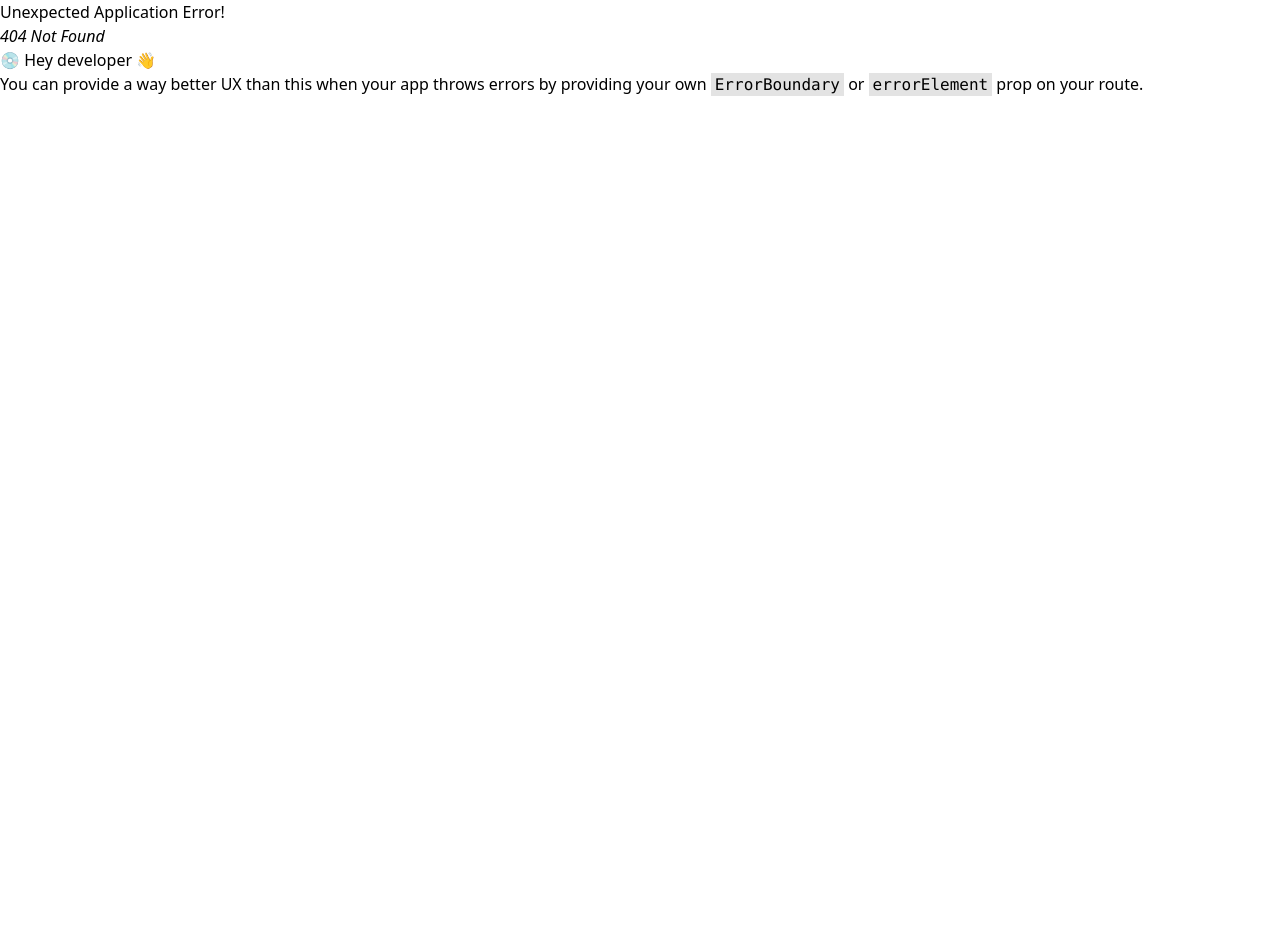
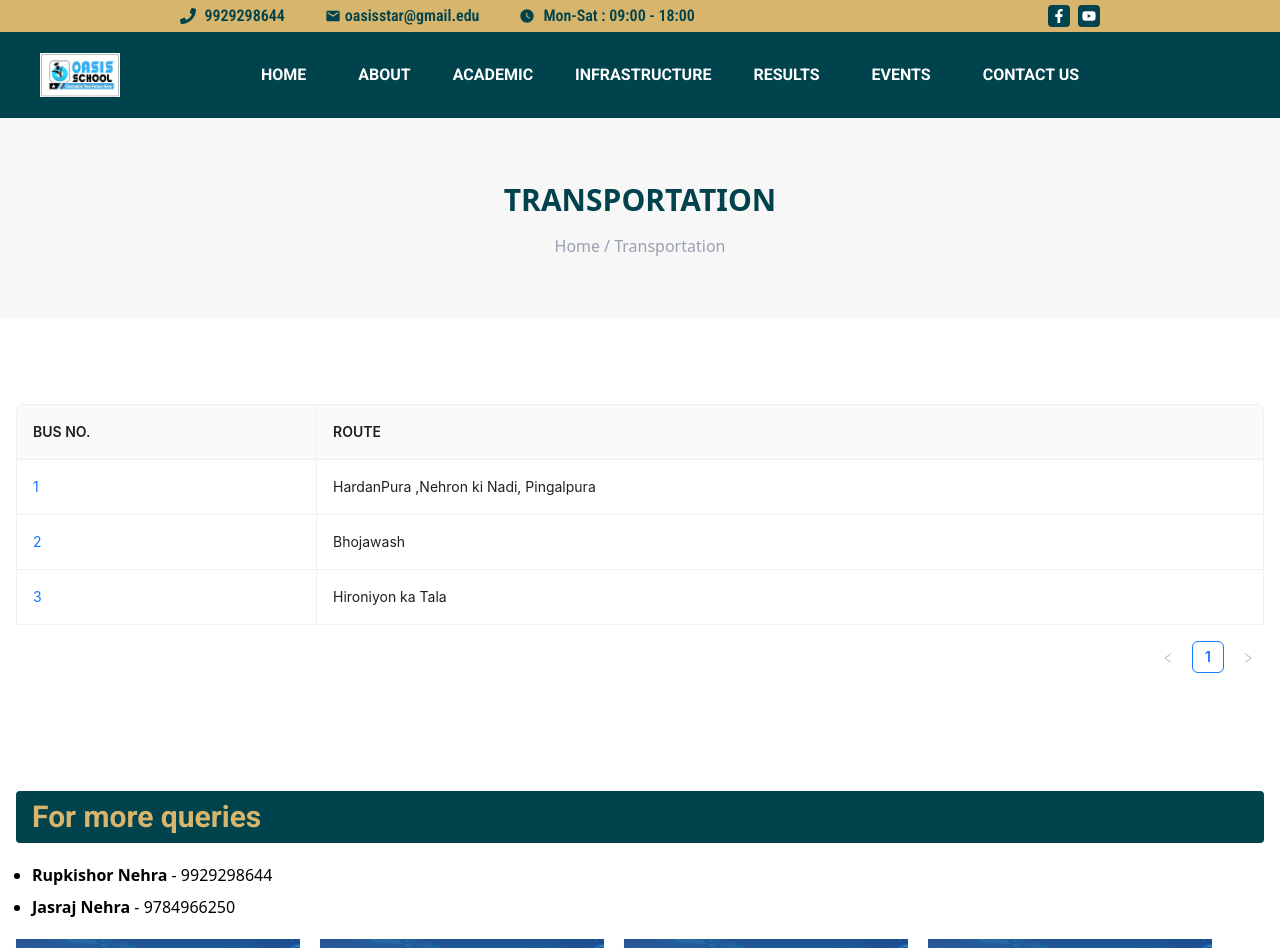
Before and after one commit to Dudschoudhary/oasis, a React (Vite) app: page /transportation in a window 1280 px wide. Before the commit this address had no page. Shown: the top 948 px of the page. Before the commit the page ends 800 px from the top, so only its background shows below. Built offline with nearby package versions, Linux system fonts and the light colour scheme.

Commit message:
design side work complite

```diff
--- a/src/components/common/Navigation.jsx
+++ b/src/components/common/Navigation.jsx
@@ -51,37 +51,35 @@ const Navigation = () => {
         { label: <Link to={"/alumni"}>Alumni Registration</Link>, key: 'alumniRegistration'},
         { label: <Link to={"/careers"}>Careers</Link>, key: 'careers' },
         // { label: <Link to={"/downloads"}>Downloads</Link>, key: 'downloads' },
-        {
-          label: 'Downloads', key: 'downloads',
-          children: [
-            { label: 'Online Registration', key: 'onlineRegistration' },  // Admission Form under Downloads
-          ]
-        },
+        // {
+        //   label: 'Downloads', key: 'downloads',
+        //   children: [
+        //     { label: 'Online Registration', key: 'onlineRegistration' },  // Admission Form under Downloads
+        //   ]
+        // },
       ]
     },
     {
       label: 'ACADEMIC', key: 'Academic',
       children: [
-        { label: 'Admissions', key: 'Addmissions',
-          children: [
-            { label: 'Greetings from Mayur', key: 'greetingsFromMayur' },
-            { label: 'Admission Procedure', key: 'admissionProcedure' },
-            { label: 'Online Registration', key: 'onlineRegistration' },
-          ]
-        },
-        { label: 'Fee Structure', key: 'feeStructure' },
-        { label: 'Uniform', key: 'uniform' },
-        { label: 'Affiliation', key: 'affiliation' },
-        { label: 'School Rules', key: 'schoolRules' },
-        { label: 'Sports / Activities', key: 'aportsActivities' },
+        // { label: 'Admissions', key: 'Addmissions',
+        //   children: [
+        //     { label: 'Greetings from Mayur', key: 'greetingsFromMayur' },
+        //     { label: 'Admission Procedure', key: 'admissionProcedure' },
+        //     { label: 'Online Registration', key: 'onlineRegistration' },
+        //   ]
+        // },
+        { label: <Link to={"fee-structure"}>Fee Structure</Link>, key: 'feeStructure' },
+        // { label: 'Uniform', key: 'uniform' },
+        { label: <Link to={"affiliation"}>Affiliation</Link> , key: 'affiliation' },
+        { label: <Link to={"school-rules"}>School Rules</Link>, key: 'schoolRules' },
+        { label: <Link to={"sports-activities"}>Sports / Activities</Link>, key: 'aportsActivities' },
       ]
     },
     {
       label: 'INFRASTRUCTURE', key: 'infrastructure',
       children: [
-        // { label: <Link to={"/laboratories"}>Laboratories</Link>, key: 'laboratories' },
-        { label: <Link to={"/digitalClassRooms"}>Digital Class Rooms </Link>, key: 'digitalClassRooms' },
-        // { label: <Link to={"/library"}>Library </Link>, key: 'library' },
+        // { label: <Link to={"/digitalClassRooms"}>Digital Class Rooms </Link>, key: 'digitalClassRooms' },
         { label: <Link to={"/transportation"}>Transportation </Link>, key: 'transportation' },
         { label: <Link to={"/facilities"}>Facilities </Link>, key: 'facilities' },
       ]
--- /dev/null
+++ b/src/pages/Affiliation.jsx
@@ -0,0 +1,23 @@
+import React from 'react'
+import CommonCardHeadingSection from '../components/common/CommonCardHeadingSection'
+import CommonButton from '../components/common/CommonButton'
+
+const Affiliation = () => {
+    return (
+        <>
+            <div>
+                <CommonCardHeadingSection title="Affiliation" />
+            </div>
+            <div className='container m-auto p-4 my-[70px]'>
+                <CommonButton title="RBSE (Board of Secondary Education, Rajasthan)" className="text-xl md:text-3xl capitalize Roboto-Bold" />
+                <div className='px-4 '>
+                    <ul>
+                        <li className='list-disc mt-5 text-lg'>Hindi Medium : Class LKG to 10 <sup>th</sup></li>
+                    </ul>
+                </div>
+            </div>
+        </>
+    )
+}
+
+export default Affiliation
--- a/src/pages/ContactUs.jsx
+++ b/src/pages/ContactUs.jsx
@@ -1,6 +1,8 @@
 import React from 'react';
 import { Button, Form, Input, InputNumber } from 'antd';
 import CommonButton from '../components/common/CommonButton';
+import { FaPhoneVolume } from 'react-icons/fa';
+import { IoMail } from 'react-icons/io5';
 
 const layout = {
     labelCol: { span: 8 },
@@ -39,7 +41,7 @@ const ContactUs = () => {
                 allowfullscreen=""
             ></iframe>
 
-            <div className="container m-auto my-[70px] p-4 flex justify-center flex-col md:flex-row md:grid-cols-2 gap-x-10">
+            <div className="container m-auto my-[50px] p-4 flex justify-center flex-col md:flex-row md:grid-cols-2 gap-x-10">
                 <div className="w-full md:w-[65%]">
                     <div className="container m-auto">
                         <CommonButton title="CONTACT FORM" className="text-xl mb-10 Roboto-Bold" justify="start" />
@@ -72,10 +74,53 @@ const ContactUs = () => {
                     </Form>
                 </div>
                 <div className="w-full md:w-[30%]">
-                    <div className="container m-auto">
-                        <CommonButton title="OFFICE" className="text-xl mb-10 Roboto-Bold" justify="start" />
-                    </div >
-                    <p>9672987280 <span className="font-bold">(Nepal Singh Sankara)</span></p>
+                    <div>
+                        <div className="container m-auto">
+                            <CommonButton title="OFFICE" className="text-xl mb-5 Roboto-Bold" justify="start" />
+                        </div >
+                        <div className='flex gap-x-2 justify-start items-center'>
+                            <FaPhoneVolume />
+                            <p>9929298644 <span className="font-bold">(Rupkishor Nehra)</span></p>
+                        </div>
+                        <div className='flex gap-x-2 justify-start items-center mt-2'>
+                            <FaPhoneVolume />
+                            <p>9799435302 <span className="font-bold">(Jasraj Nehra)</span></p>
+                        </div>
+                    </div>
+
+                    <div>
+                        <div className="container m-auto">
+                            <CommonButton title="Fee Inquiry" className="text-xl my-5 Roboto-Bold" justify="start" />
+                        </div >
+                        <div className='flex gap-x-2 justify-start items-center'>
+                            <FaPhoneVolume />
+                            <p>9929298644 <span className="font-bold">(Rupkishor Nehra)</span></p>
+                        </div>
+                    </div>
+
+                    <div>
+                        <div className="container m-auto">
+                            <CommonButton title="Feedback / IT/ Complaint" className="text-xl my-5 Roboto-Bold" justify="start" />
+                        </div >
+                        <div className='flex gap-x-2 justify-start items-center'>
+                            <FaPhoneVolume />
+                            <p>9929298644 <span className="font-bold">(Rupkishor Nehra)</span></p>
+                        </div>
+                        <div className='flex gap-x-2 justify-start items-center mt-2'>
+                            <IoMail />
+                            <p>cv656@gmail.com</p>
+                        </div>
+                    </div>
+
+                    <div>
+                        <div className="container m-auto">
+                            <CommonButton title="Head Master" className="text-xl my-5 Roboto-Bold" justify="start" />
+                        </div >
+                        <div className='flex gap-x-2 justify-start items-center'>
+                            <FaPhoneVolume />
+                            <p>9929298644 <span className="font-bold">(Rupkishor Nehra)</span></p>
+                        </div>
+                    </div>
                 </div>
             </div>
         </>
--- /dev/null
+++ b/src/pages/Facilities.jsx
@@ -0,0 +1,30 @@
+import React from 'react'
+import CommonCardHeadingSection from '../components/common/CommonCardHeadingSection'
+import CommonButton from '../components/common/CommonButton'
+
+const Facilities = () => {
+    return (
+        <>
+            <div>
+                <CommonCardHeadingSection title="facilities" />
+            </div>
+            <div className='container m-auto p-4 my-[70px]'>
+                <div className='px-4'>
+                    <ul className='text-lg '>
+                        <li className='list-disc'>Best Science Labs in Jodhpur Division.</li>
+                        <li className='list-disc'>We have Smart Classes.</li>
+                        <li className='list-disc'>We have purified water facility for the children.</li>
+                        <li className='list-disc'>Counseling Room.</li>
+                        <li className='list-disc'>Computer Lab.</li>
+                        <li className='list-disc'>Security and Safety – CCTV Surveillance, Security guards.</li>
+                        <li className='list-disc'>Best faculty in Jodhpur Division.</li>
+                        <li className='list-disc'>Many hostels nearby.</li>
+                        <li className='list-disc'>We notify the parents about the results and other information about the student via automatic SMS system.</li>
+                    </ul>
+                </div>
+            </div>
+        </>
+    )
+}
+
+export default Facilities
--- /dev/null
+++ b/src/pages/Transportation.jsx
@@ -0,0 +1,79 @@
+import React from 'react';
+import { Flex, Space, Table, Tag } from 'antd';
+import CommonCardHeadingSection from '../components/common/CommonCardHeadingSection';
+import CommonButton from '../components/common/CommonButton';
+import vehicle from '../../src/assets/images/cultural.jpeg'
+const columns = [
+    {
+        title: 'BUS NO.',
+        dataIndex: 'busNum',
+        key: 'busNum',
+        render: text => <a>{text}</a>,
+        responsive: ['xs', 'sm', 'md'],
+        width: 300
+    },
+    {
+        title: 'ROUTE',
+        dataIndex: 'route',
+        key: 'route',
+        responsive: ['xs', 'sm', 'md'],
+    },
+];
+
+const data = [
+    {
+        key: 'busNum',
+        busNum: '1',
+        route: 'HardanPura ,Nehron ki Nadi, Pingalpura',
+    },
+    {
+        key: 'busNum',
+        busNum: '2',
+        route: 'Bhojawash',
+    },
+    {
+        key: 'busNum',
+        busNum: '3',
+        route: 'Hironiyon ka Tala',
+    },
+];
+
+const Transportation = () => {
+    return (
+        <>
+            <div>
+                <CommonCardHeadingSection title="Transportation" />
+            </div>
+            <div className='container m-auto p-4 my-[70px]'>
+
+                <Table
+                    columns={columns}
+                    dataSource={data}
+                    scroll={{ x: 'max-content' }}
+                    bordered
+                    responsive
+                    style={{ display: Flex, justifyContent: 'center', alignItems: 'center' }}
+                />
+            </div>
+            <div className='container m-auto p-4 my-[70px]'>
+                <CommonButton title="For more queries" className="text-xl md:text-3xl mb-5 Roboto-Bold px-4" justify="start" />
+
+                <div className='px-4 my-5'>
+                    <ul>
+                        <li className='list-disc'><span className='font-bold'>Rupkishor Nehra</span> - 9929298644</li>
+                        <li className='list-disc mt-2'><span className='font-bold'>Jasraj Nehra</span> - 9784966250</li>
+                    </ul>
+                </div>
+
+                <div className='w-full flex flex-wrap gap-5'>
+                    <img src={vehicle} alt="" className='transform transition duration-500 shadow-lg hover:scale-105 hover:shadow-2xl' />
+                    <img src={vehicle} alt="" className='transform transition duration-500 shadow-lg hover:scale-105 hover:shadow-2xl'/>
+                    <img src={vehicle} alt="" className='transform transition duration-500 shadow-lg hover:scale-105 hover:shadow-2xl'/>
+                    <img src={vehicle} alt="" className='transform transition duration-500 shadow-lg hover:scale-105 hover:shadow-2xl'/>
+                </div>
+            </div>
+        </>
+    );
+}
+
+export default Transportation;
--- /dev/null
+++ b/src/pages/about/Sports.jsx
@@ -0,0 +1,45 @@
+import React from 'react'
+import CommonCardHeadingSection from '../../components/common/CommonCardHeadingSection'
+import sportImage1 from '../../../src/assets/images/cultural.jpeg'
+const Sports = () => {
+    return (
+        <>
+            <div>
+                <CommonCardHeadingSection title="Sports / Activities" />
+            </div>
+            <div className='container m-auto p-4 my-[70px]'>
+                <div className='px-4 '>
+                    <ul>
+                        <li className='list-disc text-lg'>Baseball (Our team went to Nation Level Twice).</li>
+                        <li className='list-disc text-lg'>Dance and Music.</li>
+                        <li className='list-disc text-lg'>We arrange many creative functions through the year for the children.</li>
+                    </ul>
+                </div>
+                <div className='gap-5 w-full py-10 flex flex-wrap justify-center'>
+                    <img
+                        src={sportImage1}
+                        alt="events Image"
+                        className='rounded transform transition duration-500 shadow-lg hover:scale-105 hover:shadow-2xl'
+                    />
+                    <img
+                        src={sportImage1}
+                        alt="events Image"
+                        className='rounded transform transition duration-500 shadow-lg hover:scale-105 hover:shadow-2xl'
+                    />
+                    <img
+                        src={sportImage1}
+                        alt="events Image"
+                        className='rounded transform transition duration-500 shadow-lg hover:scale-105 hover:shadow-2xl'
+                    />
+                    <img
+                        src={sportImage1}
+                        alt="events Image"
+                        className='rounded transform transition duration-500 shadow-lg hover:scale-105 hover:shadow-2xl'
+                    />
+                </div>
+            </div>
+        </>
+    )
+}
+
+export default Sports
--- a/src/pages/allCards/Achievements.jsx
+++ b/src/pages/allCards/Achievements.jsx
@@ -64,7 +64,7 @@ const Achievements = () => {
                 <div>
                     <CommonCardHeadingSection title="Achievements" />
                 </div>
-                <div className='container m-auto p-4'>
+                <div className='container m-auto p-4 my-[70px]'>
                     <CommonButton title="NEET" className="text-xl md:text-3xl mb-10 Roboto-Bold px-4" justify="start" />
                     <hr className='py-4 w-[150px]' />
 
--- a/src/styles/overrides.css
+++ b/src/styles/overrides.css
@@ -53,7 +53,7 @@
     background-color:#00434c;  /* pending */
 }
 .ant-table-cell{
-    text-align: center !important;
+    /* text-align: center !important; */
 }
 .ant-btn-variant-solid{
     background-color: #00434c;
```
Also changed, not shown: src/config/route-config.jsx (+20 -0 lines).
